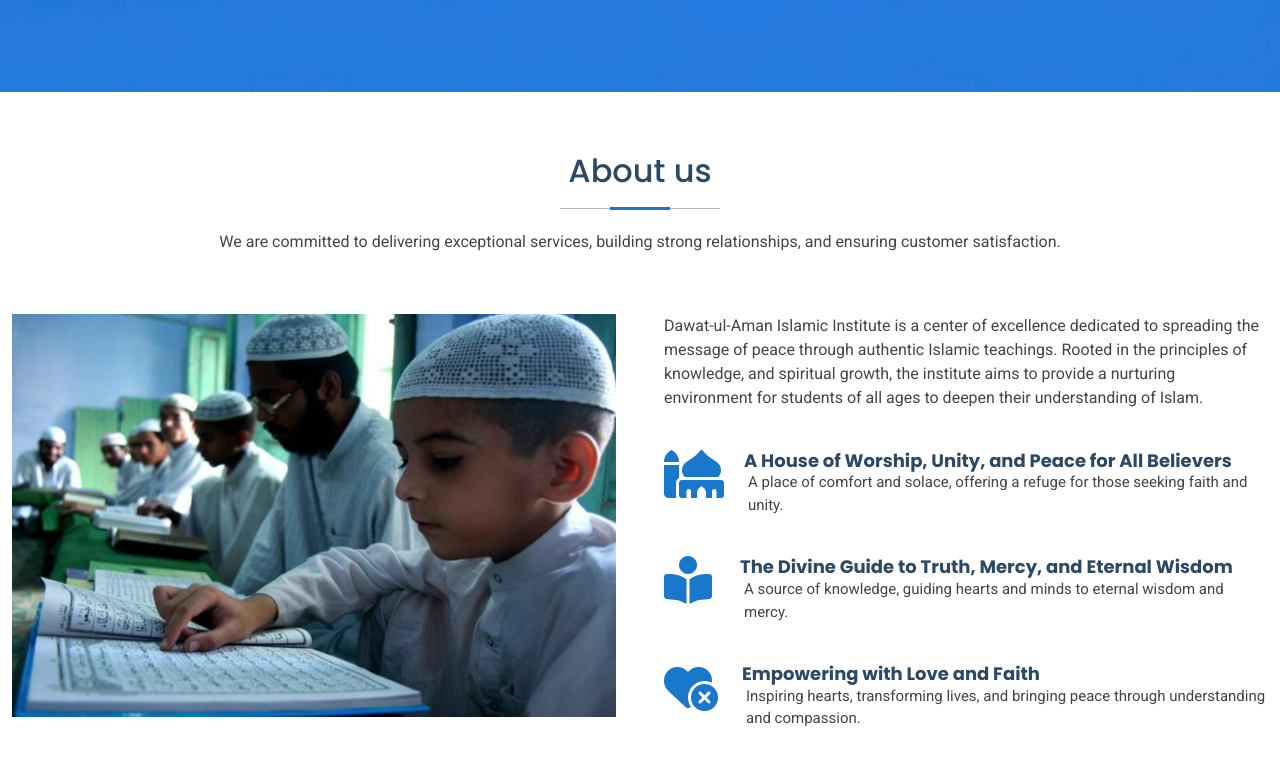
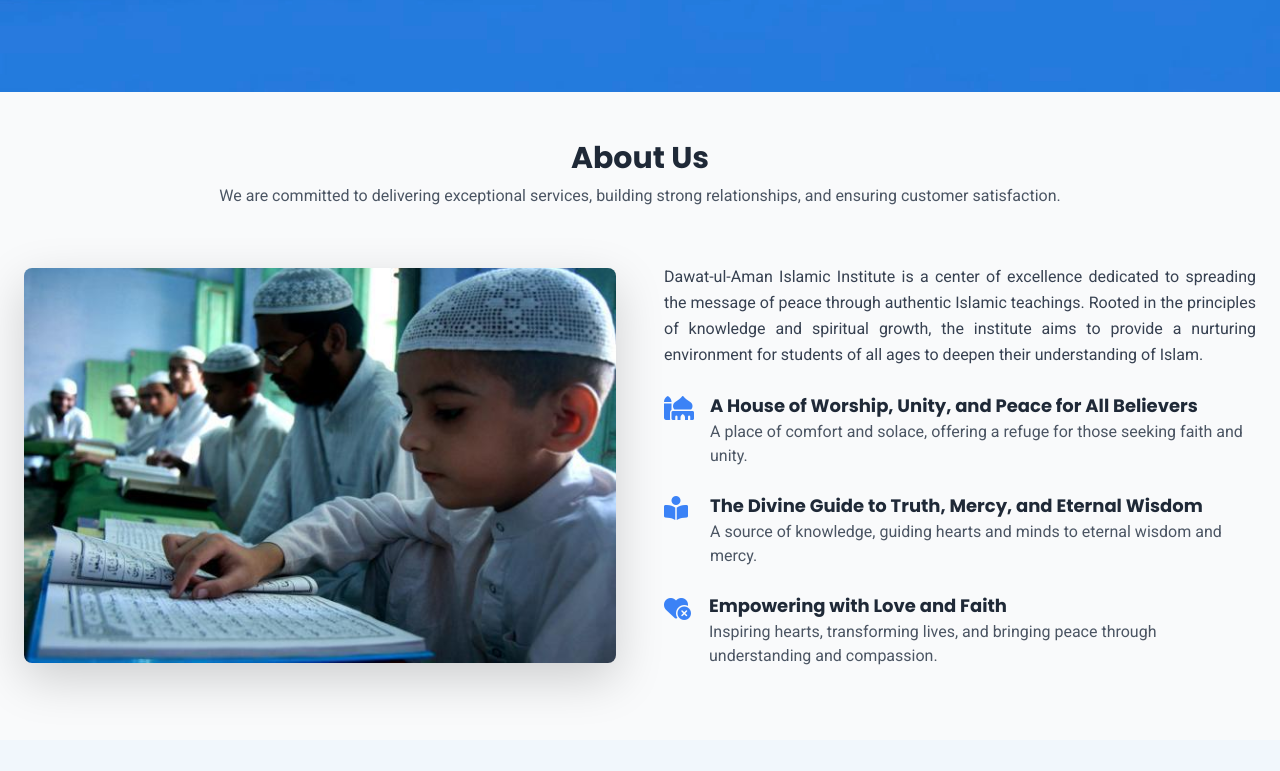
Before and after one commit to AbdulRafayDeveloper/dawat-ul-aman, a plain HTML site: page index.html in a window 1280 px wide. Shown: the part 709-1480 px from the top of the page. Drawn offline with nearby package versions, Linux system fonts and the light colour scheme.

Commit message:
about us correct

```diff
--- a/index.html
+++ b/index.html
@@ -209,63 +209,69 @@
       <!-- /Hero Section -->
 
       <!-- About Section -->
-      <section id="about" class="about section">
-        <div class="container section-title" data-aos="fade-up">
-          <h2>About us</h2>
-          <p>
-            We are committed to delivering exceptional services, building strong
-            relationships, and ensuring customer satisfaction.
+<section id="about" class="about section py-12 bg-gray-50">
+  <div class="container mx-auto text-center mb-8" data-aos="fade-up">
+    <h2 class="text-3xl font-bold text-gray-800">About Us</h2>
+    <p class="text-gray-600 mt-2">
+      We are committed to delivering exceptional services, building strong relationships, and ensuring customer satisfaction.
     </p>
   </div>
-        <div class="container">
-          <div class="row gy-4 gx-5">
+  <div class="container mx-auto">
+    <div class="row flex flex-wrap items-center gy-8">
       <!-- Image Section -->
       <div
-              class="col-lg-6 position-relative align-self-start"
+        class="col-lg-6 w-full lg:w-1/2 p-4"
         data-aos="fade-up"
         data-aos-delay="200"
       >
         <img
           src="assets/img/quran study.jpg"
-                class="img-fluid w-full h-full object-cover"
-                alt=""
+          class="img-fluid rounded-lg shadow-lg object-cover"
+          alt="Quran Study"
         />
       </div>
 
       <!-- Content Section -->
       <div
-              class="col-lg-6 content flex flex-col justify-between h-full"
+        class="col-lg-6 w-full lg:w-1/2 p-4"
         data-aos="fade-up"
         data-aos-delay="100"
       >
-              <p class="">
-                Dawat-ul-Aman Islamic Institute is a center of excellence
-                dedicated to spreading the message of peace through authentic
-                Islamic teachings. Rooted in the principles of knowledge, and
-                spiritual growth, the institute aims to provide a nurturing
-                environment for students of all ages to deepen their
-                understanding of Islam.
+        <p class="text-gray-700 text-justify leading-relaxed mb-6">
+          Dawat-ul-Aman Islamic Institute is a center of excellence dedicated to spreading the message of peace through authentic Islamic teachings. Rooted in the principles of knowledge and spiritual growth, the institute aims to provide a nurturing environment for students of all ages to deepen their understanding of Islam.
         </p>
-              <ul class="aboutcontent" id="aboutcontent">
-                <li>
-                    <i class="fa-solid fa-mosque"></i>
+        <ul class="aboutcontent space-y-6">
+          <li class="flex items-start space-x-4">
+            <i class="fa-solid fa-mosque text-2xl text-blue-500"></i>
             <div>
-                        <h5>A House of Worship, Unity, and Peace for All Believers</h5>
-                        <p class="ml-1">A place of comfort and solace, offering a refuge for those seeking faith and unity.</p>
+              <h5 class="font-bold text-lg text-gray-800">
+                A House of Worship, Unity, and Peace for All Believers
+              </h5>
+              <p class="text-gray-600">
+                A place of comfort and solace, offering a refuge for those seeking faith and unity.
+              </p>
             </div>
           </li>
-                <li>
-                    <i class="fa-solid fa-book-open-reader"></i>
-                    <div>
-                        <h5 class="ml-2">The Divine Guide to Truth, Mercy, and Eternal Wisdom</h5>
-                        <p class="ml-3">A source of knowledge, guiding hearts and minds to eternal wisdom and mercy.</p>
+          <li class="flex items-start space-x-4">
+            <i class="fa-solid fa-book-open-reader text-2xl text-blue-500"></i>
+            <div class="pl-1.5">
+              <h5 class="font-bold text-lg text-gray-800">
+                The Divine Guide to Truth, Mercy, and Eternal Wisdom
+              </h5>
+              <p class="text-gray-600">
+                A source of knowledge, guiding hearts and minds to eternal wisdom and mercy.
+              </p>
             </div>
           </li>
-                <li>
-                    <i class="fa-solid fa-heart-circle-xmark"></i>
-                    <div>
-                        <h5 class="ml-1">Empowering with Love and Faith</h5>
-                        <p class="ml-2">Inspiring hearts, transforming lives, and bringing peace through understanding and compassion.</p>
+          <li class="flex items-start space-x-4">
+            <i class="fa-solid fa-heart-circle-xmark text-2xl text-blue-500"></i>
+            <div class="pl-0.5">
+              <h5 class="font-bold text-lg text-gray-800">
+                Empowering with Love and Faith
+              </h5>
+              <p class="text-gray-600">
+                Inspiring hearts, transforming lives, and bringing peace through understanding and compassion.
+              </p>
             </div>
           </li>
         </ul>
@@ -274,6 +280,7 @@
   </div>
 </section>
 <!-- /About Section -->
+
 
      <!-- Stats Section -->
 <section id="stats" class="stats section light-background">
```
Lines whose indentation alone changed are shown as unchanged.
